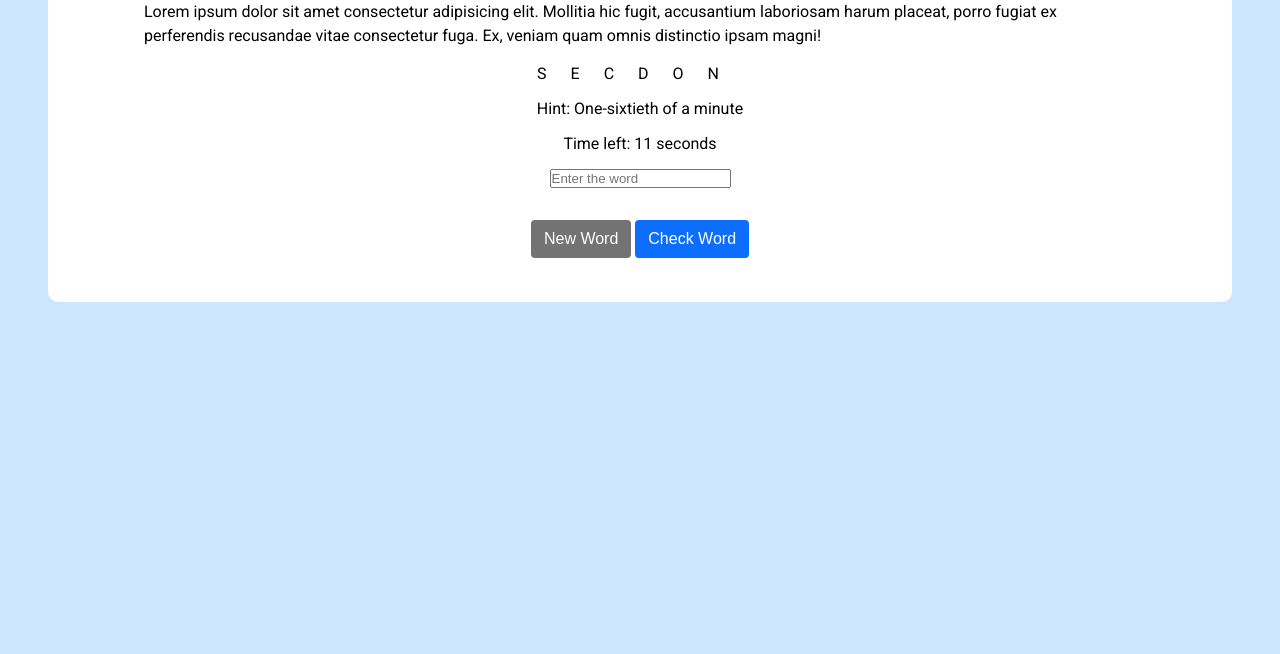
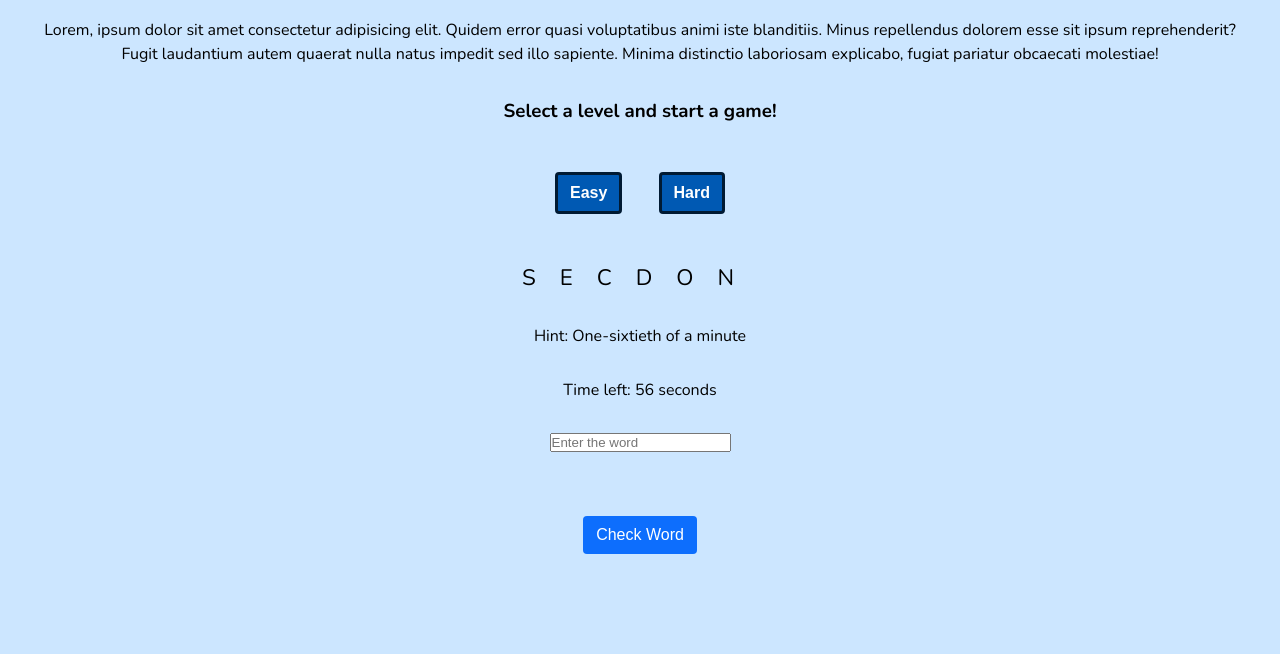
Before and after one commit to kubaklatt/word-scramble, a website: page index.html in a window 1280 px wide. Shown: the part 146-800 px from the top of the page. Drawn offline with nearby package versions, Linux system fonts and the light colour scheme.

Commit message:
changing layout - in progress

```diff
--- a/index.html
+++ b/index.html
@@ -8,9 +8,13 @@
     <link rel="preconnect" href="https://fonts.googleapis.com" />
     <link rel="preconnect" href="https://fonts.gstatic.com" crossorigin />
     <link
-      href="https://fonts.googleapis.com/css2?family=Roboto:wght@400;700&display=swap"
+      href="https://fonts.googleapis.com/css2?family=Nunito:wght@400;700&display=swap"
       rel="stylesheet"
     />
+    <script
+      src="https://kit.fontawesome.com/7f03104bfb.js"
+      crossorigin="anonymous"
+    ></script>
     <link rel="stylesheet" href="./dist/css/style.min.css" />
   </head>
   <body>
@@ -18,15 +22,19 @@
       <div class="main-content">
         <h1>GUESS THE WORD!</h1>
         <h2>
-          Lorem ipsum dolor sit amet consectetur adipisicing elit. Mollitia hic
-          fugit, accusantium laboriosam harum placeat, porro fugiat ex
-          perferendis recusandae vitae consectetur fuga. Ex, veniam quam omnis
-          distinctio ipsam magni!
+          Lorem, ipsum dolor sit amet consectetur adipisicing elit. Quidem error
+          quasi voluptatibus animi iste blanditiis. Minus repellendus dolorem
+          esse sit ipsum reprehenderit? Fugit laudantium autem quaerat nulla
+          natus impedit sed illo sapiente. Minima distinctio laboriosam
+          explicabo, fugiat pariatur obcaecati molestiae!
         </h2>
-        <div class="guess-word"><p class="word">JDHFYTHG</p></div>
-        <p class="hint">
-          Hint: <span class="hint-text">Lorem ipsum dolor sit amet.</span>
-        </p>
+        <h3>Select a level and start a game!</h3>
+        <div class="levels">
+          <button class="level easy">Easy</button>
+          <button class="level hard">Hard</button>
+        </div>
+        <div class="guess-word"><p class="word"></p></div>
+        <p class="hint">Hint: <span class="hint-text"></span></p>
         <p class="timer">Time left: <span class="time-amount">60 </span></p>
         <input
           type="text"
@@ -36,7 +44,6 @@
         />
         <div class="info"></div>
         <div class="buttons">
-          <button class="new-word">New Word</button>
           <button class="check-btn">Check Word</button>
         </div>
       </div>
--- a/src/js/main.js
+++ b/src/js/main.js
@@ -96,12 +96,13 @@ let words = [
 const playerInput = document.querySelector(".enter-word");
 const infoInput = document.querySelector(".info");
 const checkBtn = document.querySelector(".check-btn");
+const newBtn = document.querySelector(".new-word");
 const wordToGuess = document.querySelector(".word");
 const hintToWord = document.querySelector(".hint-text");
 const timeAmount = document.querySelector(".time-amount");
 
 let seconds = 60;
-let time = setInterval(timeLeft, 100);
+let time = setInterval(timeLeft, 1000);
 
 let randomObj = words[Math.floor(Math.random() * words.length)];
 let wordToShuffle = randomObj.word;
@@ -136,7 +137,24 @@ function checkTheWord() {
     infoInput.innerHTML = "You have to write something";
   } else if (userValue === wordToShuffle) {
     infoInput.innerHTML = "You won!";
+  } else {
+    infoInput.innerHTML = "Try again";
   }
 }
 
+function newWord() {
+  seconds = 60;
+  let randomObj = words[Math.floor(Math.random() * words.length)];
+  let wordToShuffle = randomObj.word;
+  let shuffled = wordToShuffle
+    .split("")
+    .sort(function () {
+      return 0.5 - Math.random();
+    })
+    .join("");
+  wordToGuess.innerHTML = shuffled;
+  hintToWord.innerHTML = randomObj.hint;
+}
+
 checkBtn.addEventListener("click", checkTheWord);
+newBtn.addEventListener("click", newWord);
--- a/src/sass/style.scss
+++ b/src/sass/style.scss
@@ -7,17 +7,15 @@
 }
 
 html {
-  font-family: "Roboto", sans-serif;
+  font-family: "Nunito", sans-serif;
   background-color: #cce6ff;
 }
 
 .main-content {
-  height: 50vh;
-  padding: 6rem;
-  margin: 3rem;
-  gap: 1rem;
+  height: 100vh;
+  padding: 2rem;
+  gap: 2rem;
   border-radius: 10px;
-  background-color: white;
   display: flex;
   align-items: center;
   justify-content: center;
@@ -25,8 +23,9 @@ html {
 }
 
 h1 {
-  font-weight: 400;
-  font-size: 2rem;
+  color: #0059b3;
+  font-weight: 700;
+  font-size: 1.5rem;
   letter-spacing: 3px;
 }
 
@@ -34,35 +33,28 @@ h2 {
   font-weight: 400;
   font-size: 1rem;
   line-height: 1.5rem;
+  text-align: center;
+}
+
+.level {
+  cursor: pointer;
+  background-color: #0059b3;
+  color: #fff;
+  font-weight: 400;
+  line-height: 1.5;
+  text-align: center;
+  border: 3px solid #001a33;
+  border-radius: 0.25rem;
+  padding: 6px 12px;
+  font-weight: 700;
+  font-size: 1rem;
+  margin: 1rem;
 }
 
 .word {
+  font-size: 1.4rem;
   text-transform: uppercase;
   letter-spacing: 1.5rem;
-}
-
-.new-word {
-  cursor: pointer;
-  outline: 0;
-  color: #fff;
-  background-color: #737373;
-  border-color: #737373;
-  display: inline-block;
-  font-weight: 400;
-  line-height: 1.5;
-  text-align: center;
-  border: 1px solid transparent;
-  padding: 6px 12px;
-  font-size: 16px;
-  border-radius: 0.25rem;
-  transition: color 0.15s ease-in-out, background-color 0.15s ease-in-out,
-    border-color 0.15s ease-in-out, box-shadow 0.15s ease-in-out;
-}
-
-.new-word:hover {
-  color: #fff;
-  background-color: #4d4d4d;
-  border-color: #4d4d4d;
 }
 
 .check-btn {
```
Also changed, not shown: dist/css/style.min.css, dist/js/main.min.js.
